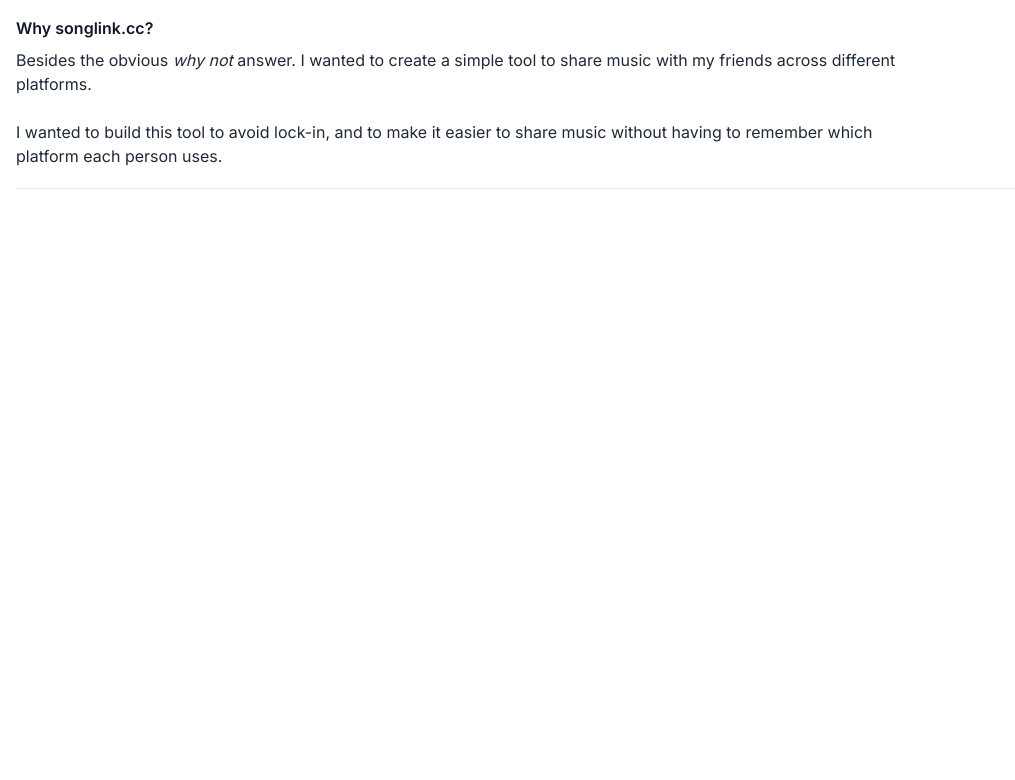
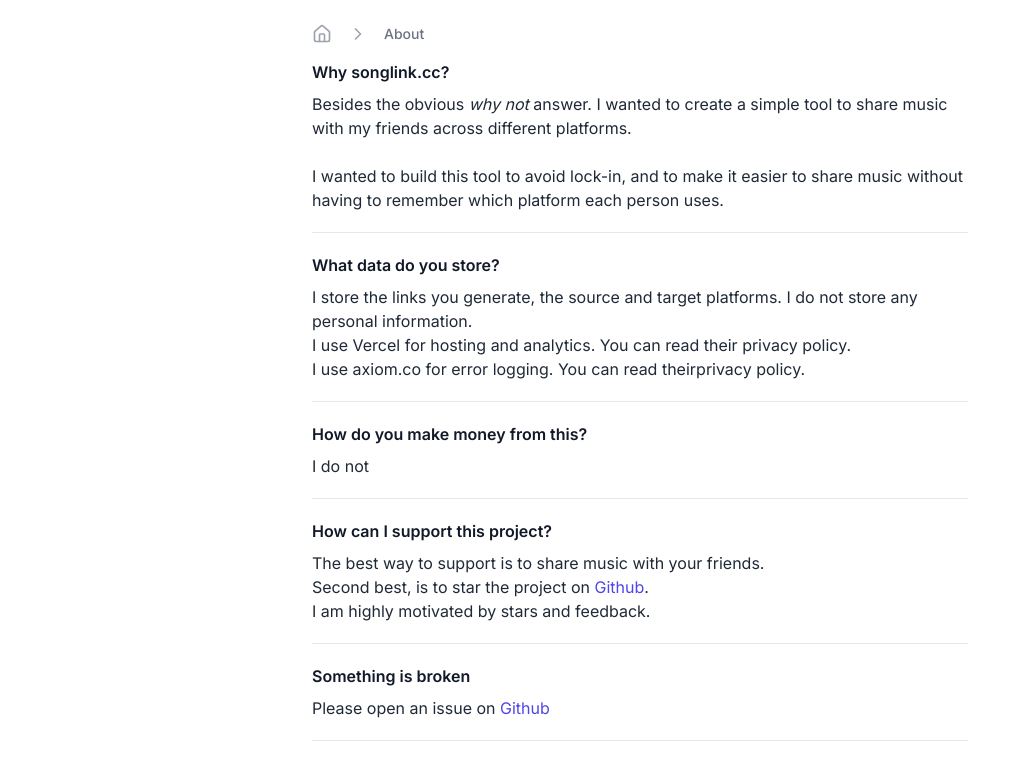
Before and after one commit to raed667/songlink, a Next.js app: page /about in a window 1280 px wide. Shown: the top 780 px of the page, without its empty margins (0-1015 px from the left). Built offline with nearby package versions, Linux system fonts and the light colour scheme.

Commit message:
native audio

```diff
--- a/package.json
+++ b/package.json
@@ -21,7 +21,6 @@
     "react": "^18",
     "react-countup": "^6.5.3",
     "react-dom": "^18",
-    "react-modern-audio-player": "^1.4.0-rc.2",
     "react-share": "^5.1.0"
   },
   "devDependencies": {
--- a/src/app/about/page.tsx
+++ b/src/app/about/page.tsx
@@ -1,8 +1,42 @@
 // import { Footer } from "@/components/Footer";
+
+import { ChevronRightIcon, HomeIcon } from "lucide-react";
+import Link from "next/link";
 
 export default function About() {
   return (
-    <div className="p-4">
+    <main className="min-h-full sm:mx-auto max-w-2xl mt-2 md:mt-6 px-2">
+      <nav className="flex pb-4" aria-label="Breadcrumb">
+        <ol role="list" className="flex items-center space-x-4">
+          <li>
+            <div>
+              <Link href="/" className="text-gray-400 hover:text-gray-500">
+                <HomeIcon
+                  className="h-5 w-5 flex-shrink-0"
+                  aria-hidden="true"
+                />
+                <span className="sr-only">Home</span>
+              </Link>
+            </div>
+          </li>
+          <li>
+            <div className="flex items-center">
+              <ChevronRightIcon
+                className="h-5 w-5 flex-shrink-0 text-gray-400"
+                aria-hidden="true"
+              />
+              <Link
+                href="/about"
+                className="ml-4 text-sm font-medium text-gray-500 hover:text-gray-700"
+                aria-current="page"
+              >
+                About
+              </Link>
+            </div>
+          </li>
+        </ol>
+      </nav>
+
       <div className="border-b border-gray-200 pb-5 md:max-w-screen-xl">
         <h3 className="text-base font-semibold leading-6 text-gray-900">
           Why <a href="https://songlink.cc">songlink.cc</a>?
@@ -17,7 +51,71 @@
           </p>
         </div>
       </div>
+
+      <div className="border-b border-gray-200 py-5 md:max-w-screen-xl">
+        <h3 className="text-base font-semibold leading-6 text-gray-900">
+          What data do you store?
+        </h3>
+        <div className="mt-2 max-w-4xl text-md text-gray-800">
+          <p>
+            I store the links you generate, the source and target platforms. I
+            do not store any personal information.
+          </p>
+          <p>
+            I use Vercel for hosting and analytics. You can read their{" "}
+            <a href="https://vercel.com/docs/analytics/privacy-policy">
+              privacy policy
+            </a>
+            .
+            <br />I use axiom.co for error logging. You can read their
+            <a href="https://axiom.co/privacy">privacy policy</a>.
+          </p>
+        </div>
+      </div>
+
+      <div className="border-b border-gray-200 py-5 md:max-w-screen-xl">
+        <h3 className="text-base font-semibold leading-6 text-gray-900">
+          How do you make money from this?
+        </h3>
+        <div className="mt-2 max-w-4xl text-md text-gray-800">
+          <p>I do not</p>
+        </div>
+      </div>
+
+      <div className="border-b border-gray-200 py-5 md:max-w-screen-xl">
+        <h3 className="text-base font-semibold leading-6 text-gray-900">
+          How can I support this project?
+        </h3>
+        <div className="mt-2 max-w-4xl text-md text-gray-800">
+          The best way to support is to share music with your friends.
+          <br />
+          Second best, is to star the project on{" "}
+          <a
+            className="text-indigo-600"
+            href="https://github.com/raed667/songlink"
+          >
+            Github
+          </a>
+          .
+          <br />I am highly motivated by stars and feedback.
+        </div>
+      </div>
+
+      <div className="border-b border-gray-200 py-5 md:max-w-screen-xl">
+        <h3 className="text-base font-semibold leading-6 text-gray-900">
+          Something is broken
+        </h3>
+        <div className="mt-2 max-w-4xl text-md text-gray-800">
+          Please open an issue on{" "}
+          <a
+            className="text-indigo-600"
+            href="https://github.com/raed667/songlink"
+          >
+            Github
+          </a>
+        </div>
+      </div>
       {/* <Footer /> */}
-    </div>
+    </main>
   );
 }
--- a/src/app/track/[key]/page.tsx
+++ b/src/app/track/[key]/page.tsx
@@ -6,7 +6,7 @@
 import { Track } from "@/util/services/type";
 import { services } from "@/components/SupportedServices";
 import { ServiceLogo } from "@/components/ServiceLogo";
-import { Preview } from "./preview";
+import { PreviewAudio } from "./preview";
 import { Share } from "@/components/Share";
 import { HomeLink } from "@/components/HomeLink";
 
@@ -80,12 +80,19 @@
         width={200}
         height={200}
       />
-      <h1 className="mt-2 text-lg font-semibold">{track.name}</h1>
-      <h2 className="text-md font-semibold text-gray-800">
-        {track.artist} - {track.album}
-      </h2>
-
-      {track.preview_url && <Preview url={track.preview_url} />}
+      <div className="mt-2 ">
+        <h1 className="text-lg font-semibold flex items-center gap-2">
+          {track.preview_url && (
+            <div className="text-connect">
+              <PreviewAudio url={track.preview_url} />
+            </div>
+          )}
+          {track.name}
+        </h1>
+        <h2 className="text-md font-semibold text-gray-800">
+          {track.artist} - {track.album}
+        </h2>
+      </div>
 
       <ol>
         {links.map((link, i) => {
--- a/src/app/track/[key]/preview.tsx
+++ b/src/app/track/[key]/preview.tsx
@@ -1,26 +1,36 @@
 "use client";
 
-import AudioPlayer from "react-modern-audio-player";
+import { PauseCircle, PlayCircle } from "lucide-react";
+import { useRef, useState } from "react";
 
-export const Preview: React.FC<{ url: string }> = ({ url }) => {
+export const PreviewAudio: React.FC<{ url: string }> = ({ url }) => {
+  const ref = useRef<HTMLAudioElement>(null);
+  const [isPlaying, setPlaying] = useState(false);
+
+  const onToggle = () => {
+    if (ref.current?.paused) {
+      ref.current?.play();
+    } else {
+      ref.current?.pause();
+    }
+  };
+
   return (
-    <div className="rounded-md mt-2 mb-4">
-      <AudioPlayer
-        playList={[
-          {
-            id: 1,
-            src: url,
-          },
-        ]}
-        audioInitialState={{ volume: 1, curPlayId: 1, repeatType: "ONE" }}
-        activeUI={{
-          playButton: true,
-          progress: "waveform",
-        }}
-        rootContainerProps={{
-          colorScheme: "light",
-          scale: "medium",
-        }}
+    <div className="text-gray-400 mt-2">
+      <button onClick={onToggle}>
+        {isPlaying ? (
+          <PauseCircle className="text-connect" />
+        ) : (
+          <PlayCircle className="text-connect" />
+        )}
+      </button>
+      <audio
+        ref={ref}
+        src={url}
+        loop
+        preload="metadata"
+        onPlay={() => setPlaying(true)}
+        onPause={() => setPlaying(false)}
       />
     </div>
   );
--- a/src/components/ServiceLogo/index.tsx
+++ b/src/components/ServiceLogo/index.tsx
@@ -12,5 +12,5 @@
 
   if (!url) return null;
 
-  return <Image src={url} alt={name} width={size} height={size} className="" />;
+  return <Image src={url} alt={name} width={size} height={size} />;
 };
```
